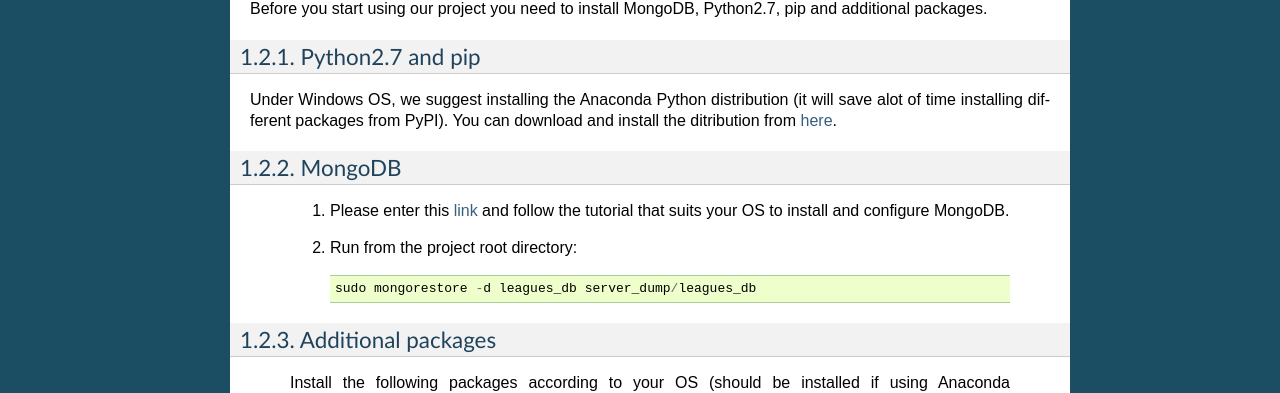
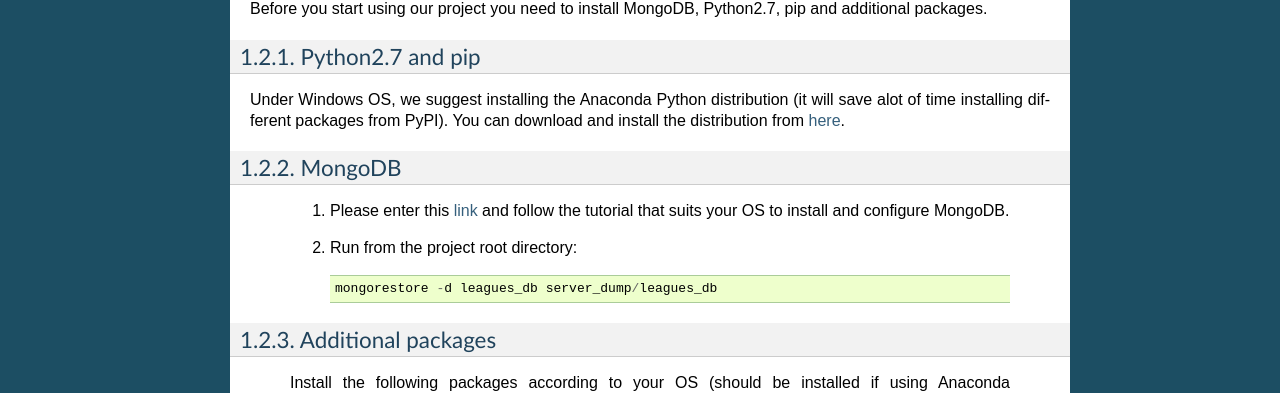
Before and after one commit to dgingi/AI_Project, a Sphinx documentation site: the page built from documentation/source/before.rst, in a window 1280 px wide and 1152 px high. Shown: the part 471-864 px from the top of the window. Built offline with Sphinx 7.4.7, drawn with Linux system fonts in a browser that asks for light colours.

Commit message:
new docs

```diff
--- a/documentation/source/before.rst
+++ b/documentation/source/before.rst
@@ -26,7 +26,7 @@ Python2.7 and pip
 -----------------
 
 Under Windows OS, we suggest installing the Anaconda Python distribution (it will save alot of time installing different packages from PyPI).
-You can download and install the ditribution from `here <https://www.continuum.io/downloads>`_.
+You can download and install the distribution from `here <https://www.continuum.io/downloads>`_.
 
 MongoDB
 -------
@@ -35,7 +35,7 @@ MongoDB
 
 	#. Run from the project root directory::
 
-		sudo mongorestore -d leagues_db server_dump/leagues_db
+		mongorestore -d leagues_db server_dump/leagues_db
 
 
 
```
Also changed, not shown: 7 other files.
